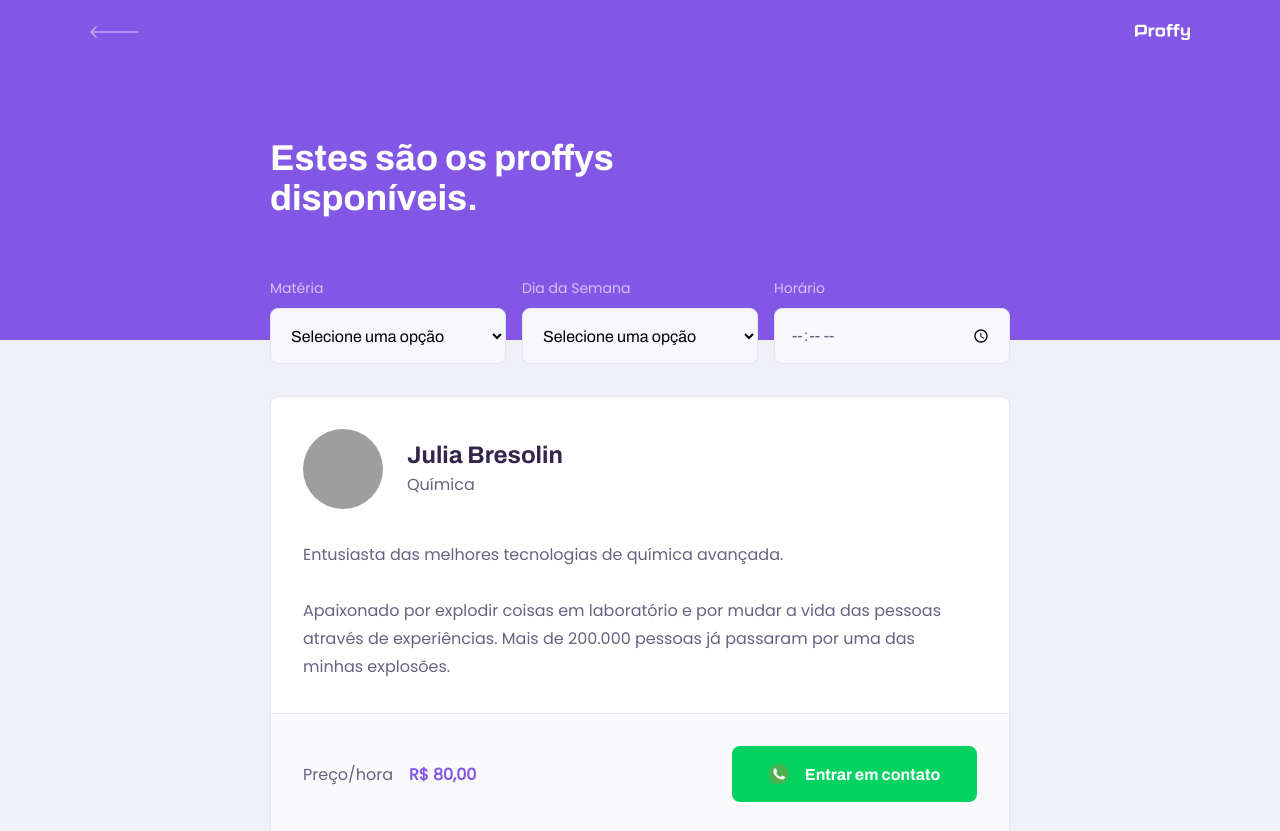
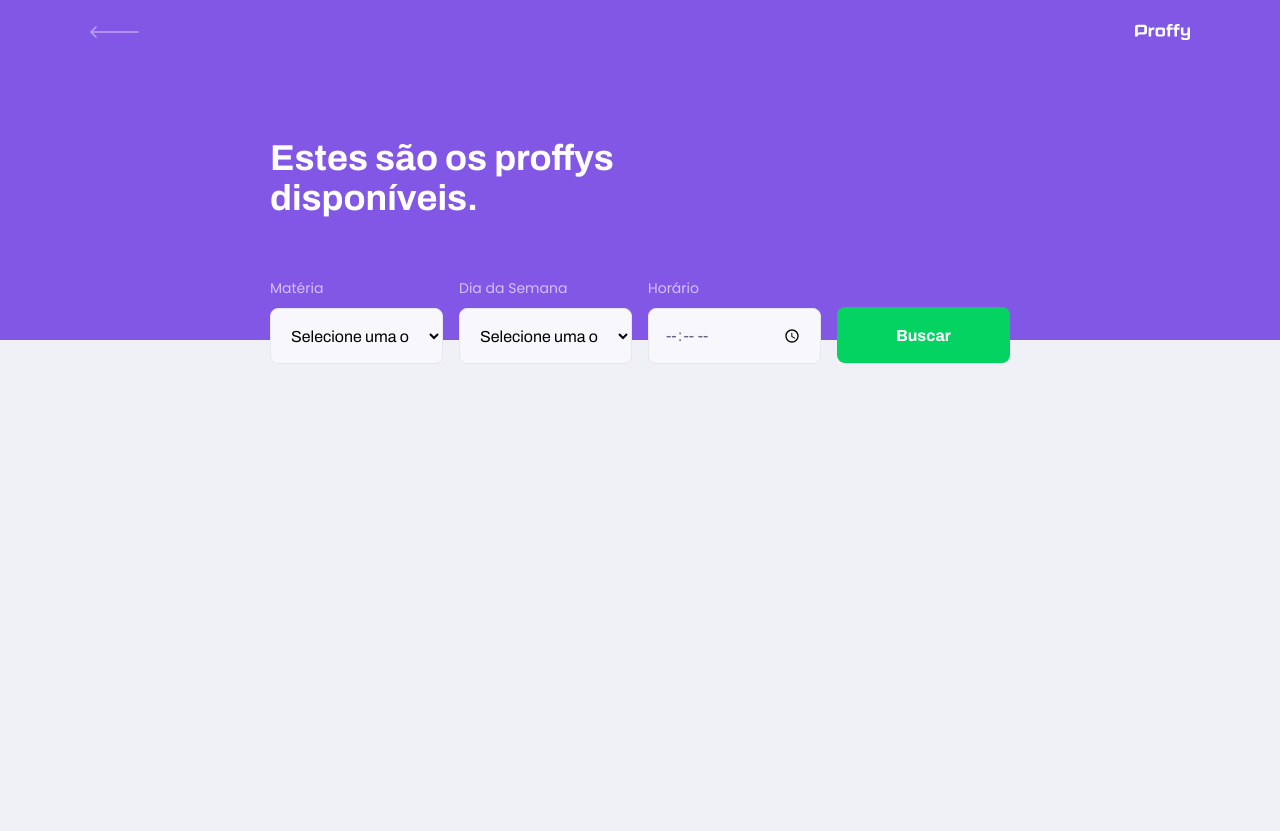
Before and after one commit to juliabresolin/nlw-proffy, a React (Create React App) app in the folder web/: page /study in a window 1280 px wide. Shown: the top 831 px of the page. After the commit the page ends 800 px from the top, so only its background shows below. Built offline with nearby package versions, Linux system fonts and the light colour scheme; grey boxes are pictures that could not be loaded.

Commit message:
feat: search classes and link whatsapp

```diff
--- a/web/src/components/TeacherItem/index.tsx
+++ b/web/src/components/TeacherItem/index.tsx
@@ -3,37 +3,44 @@ import React from 'react';
 import './styles.css';
 import whatsappIcon from '../../assets/images/icons/whatsapp.svg';
 
-function TeacherItem() {
+export interface Teacher {
+  avatar: string;
+  bio: string;
+  cost: number;
+  id: number;
+  name: string;
+  subject: string;
+  whatsapp: string;
+}
+
+interface TeacherProps {
+  teacher: Teacher;
+}
+
+const TeacherItem: React.FC<TeacherProps> = ({ teacher }) => {
   return (
     <article className="teacher-item">
       <header>
         <img
-          src="https://api.adorable.io/avatars/285/abott@adorable.png"
-          alt="teacher avatar"
+          src={teacher.avatar}
+          alt={teacher.name}
         />
         <div>
-          <strong>Julia Bresolin</strong>
-          <span>Química</span>
+          <strong>{teacher.name}</strong>
+          <span>{teacher.subject}</span>
         </div>
       </header>
-      <p>
-        Entusiasta das melhores tecnologias de química avançada.
-        <br />
-        <br />
-        Apaixonado por explodir coisas em laboratório e por mudar a vida das
-        pessoas através de experiências. Mais de 200.000 pessoas já passaram por
-        uma das minhas explosões.
-      </p>
+      <p>{teacher.bio}</p>
       <footer>
         <p>
           Preço/hora
-          <strong>R$ 80,00</strong>
+          <strong>R$ {teacher.cost}</strong>
         </p>
 
-        <button type="button">
+        <a href={`https://wa.me/${teacher.whatsapp}`}>
           <img src={whatsappIcon} alt="whatsapp icon" />
           Entrar em contato
-        </button>
+        </a>
       </footer>
     </article>
   );
--- a/web/src/components/TeacherItem/styles.css
+++ b/web/src/components/TeacherItem/styles.css
@@ -56,7 +56,7 @@
   font-size: 1.6rem;
 }
 
-.teacher-item footer button {
+.teacher-item footer a {
   width: 20rem;
   height: 5.6rem;
   background: var(--color-secondary);
@@ -65,6 +65,7 @@
   border-radius: 0.8rem;
   cursor: pointer;
   font: 700 1.4rem Archivo;
+  text-decoration: none;
 
   display: flex;
   align-items: center;
@@ -73,7 +74,7 @@
   transition: 0.2s;
 }
 
-.teacher-item footer button:hover {
+.teacher-item footer a:hover {
   background: var(--color-secondary-dark);
 }
 
@@ -92,13 +93,13 @@
     margin-left: 1.6rem;
   }
 
-  .teacher-item footer button {
+  .teacher-item footer a {
     width: 24.5rem;
     font-size: 1.6rem;
     justify-content: center;
   }
 
-  .teacher-item footer button img {
+  .teacher-item footer a img {
     margin-right: 1.6rem;
   }
 }
--- a/web/src/pages/TeacherList/index.tsx
+++ b/web/src/pages/TeacherList/index.tsx
@@ -1,19 +1,45 @@
-import React from 'react';
+import React, { useState, FormEvent } from 'react';
 
 import './styles.css';
 
 import PageHeader from '../../components/PageHeader';
-import TeacherItem from '../../components/TeacherItem';
+import TeacherItem, { Teacher } from '../../components/TeacherItem';
 import Input from '../../components/Input';
 import Select from '../../components/Select';
+import api from '../../services/api';
+
+
 
 function TeacherList() {
+
+  const [subject, setSubject] = useState('');
+  const [week_day, setWeekDay] = useState('');
+  const [time, setTime] = useState('');
+
+  const [teachers, setTeachers] = useState([]);
+
+  async function searchTeachers(e: FormEvent) {
+    e.preventDefault();
+
+    const response = await api.get('classes', {
+      params: {
+        subject,
+        week_day,
+        time
+      }
+    });
+
+    setTeachers(response.data);
+  }
+
   return (
     <div id="page-teacher-list" className="container">
       <PageHeader title="Estes são os proffys disponíveis.">
-        <form id="search-teachers">
+        <form id="search-teachers" onSubmit={searchTeachers}>
           <Select name="subject"
             label="Matéria"
+            value={subject}
+            onChange={e => { setSubject(e.target.value) }}
             options={[
               { value: 'Artes', label: 'Artes' },
               { value: 'Biologia', label: 'Biologia' },
@@ -28,6 +54,8 @@ function TeacherList() {
             ]} />
           <Select name="week_day"
             label="Dia da Semana"
+            value={week_day}
+            onChange={e => { setWeekDay(e.target.value) }}
             options={[
               { value: '0', label: 'Domingo' },
               { value: '1', label: 'Segunda' },
@@ -37,14 +65,15 @@ function TeacherList() {
               { value: '5', label: 'Sexta' },
               { value: '6', label: 'Sábado' },
             ]} />
-          <Input type="time" name="time" label="Horário" />
+          <Input type="time" name="time" label="Horário" value={time}
+            onChange={e => { setTime(e.target.value); }} />
+
+          <button type="submit">Buscar</button>
         </form>
       </PageHeader>
 
       <main>
-        <TeacherItem />
-        <TeacherItem />
-        <TeacherItem />
+        {teachers.map((teacher: Teacher) => { return <TeacherItem key={teacher.id} teacher={teacher} /> })}
       </main>
     </div>
   )
--- a/web/src/pages/TeacherList/styles.css
+++ b/web/src/pages/TeacherList/styles.css
@@ -11,6 +11,27 @@
   color: var(--color-text-in-primary);
 }
 
+#search-teachers button {
+  width: 100%;
+  height: 5.6rem;
+  background: var(--color-secondary);
+  color: var(--color-button-text);
+  border: 0;
+  border-radius: 0.8rem;
+  cursor: pointer;
+  font: 700 1.6rem Archivo;
+  display: flex;
+  align-items: center;
+  justify-content: center;
+  text-decoration: none;
+  transition: background-color 0.2s;
+  margin-top: 3.2rem;
+}
+
+#search-teachers button:hover {
+    background: var(--color-secondary-dark);
+  }
+
 #page-teacher-list main {
   margin: 3.2rem auto;
   width: 90%;
@@ -23,7 +44,7 @@
 
   #search-teachers {
     display: grid;
-    grid-template-columns: repeat(3, 1fr);
+    grid-template-columns: repeat(4, 1fr);
     column-gap: 16px;
     position: absolute;
     bottom: -24px;
```
